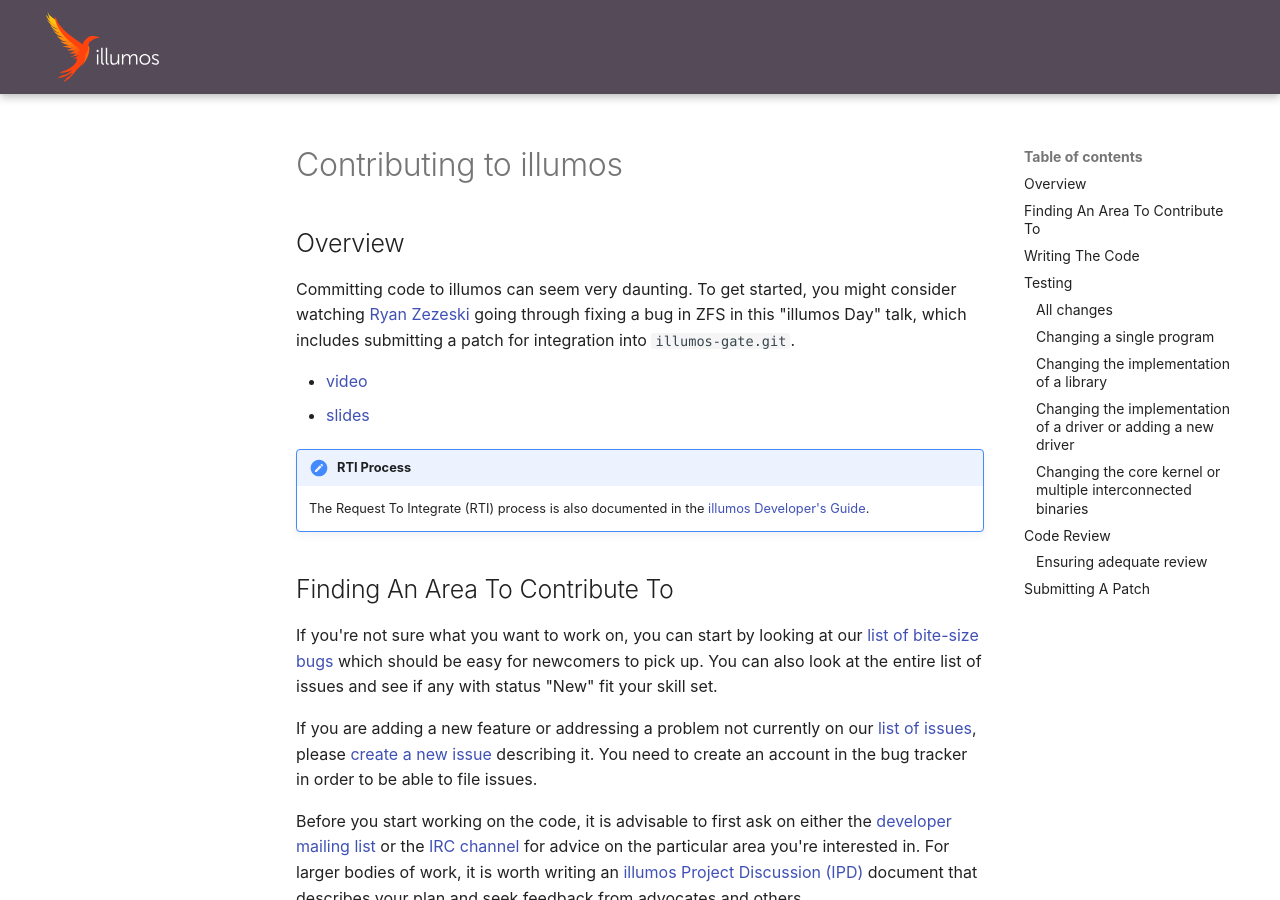
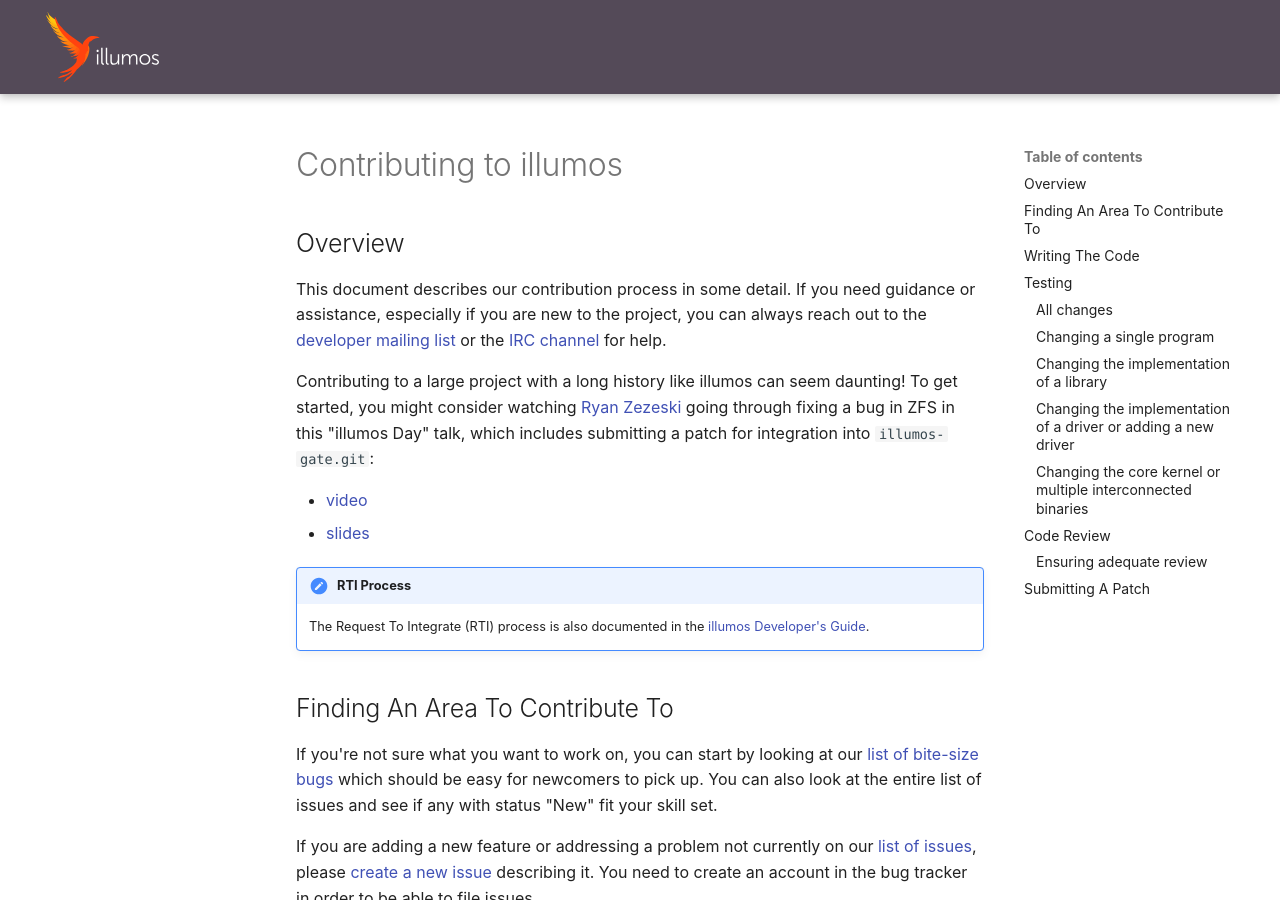
Before and after one commit to illumos/docs, an MkDocs documentation site: the page built from docs/contributing/index.md, in a window 1280 px wide and 900 px high. Built offline with MkDocs 1.6.1 and Material for MkDocs 9.7.7, drawn with Linux system fonts in a browser that asks for light colours.

Commit message:
improve the opening of the contribution guide

```diff
--- a/docs/contributing/index.md
+++ b/docs/contributing/index.md
@@ -2,10 +2,16 @@
 
 ## Overview
 
-Committing code to illumos can seem very daunting. To get started, you might
-consider watching [Ryan Zezeski](https://zinascii.com/) going through fixing a
-bug in ZFS in this "illumos Day" talk, which includes submitting a patch for
-integration into `illumos-gate.git`.
+This document describes our contribution process in some detail.  If you need
+guidance or assistance, especially if you are new to the project, you can
+always reach out to the [developer mailing list](../community/lists.md) or the
+[IRC channel](../community/#irc-channels) for help.
+
+Contributing to a large project with a long history like illumos can seem
+daunting! To get started, you might consider watching [Ryan
+Zezeski](https://zinascii.com/) going through fixing a bug in ZFS in this
+"illumos Day" talk, which includes submitting a patch for integration into
+`illumos-gate.git`:
 
 * [video](https://www.youtube.com/watch?v=HXjIz-RzhK8)
 * [slides](http://zinascii.com/pub/talks/fixing-bugs-in-illumos.pdf)
```
